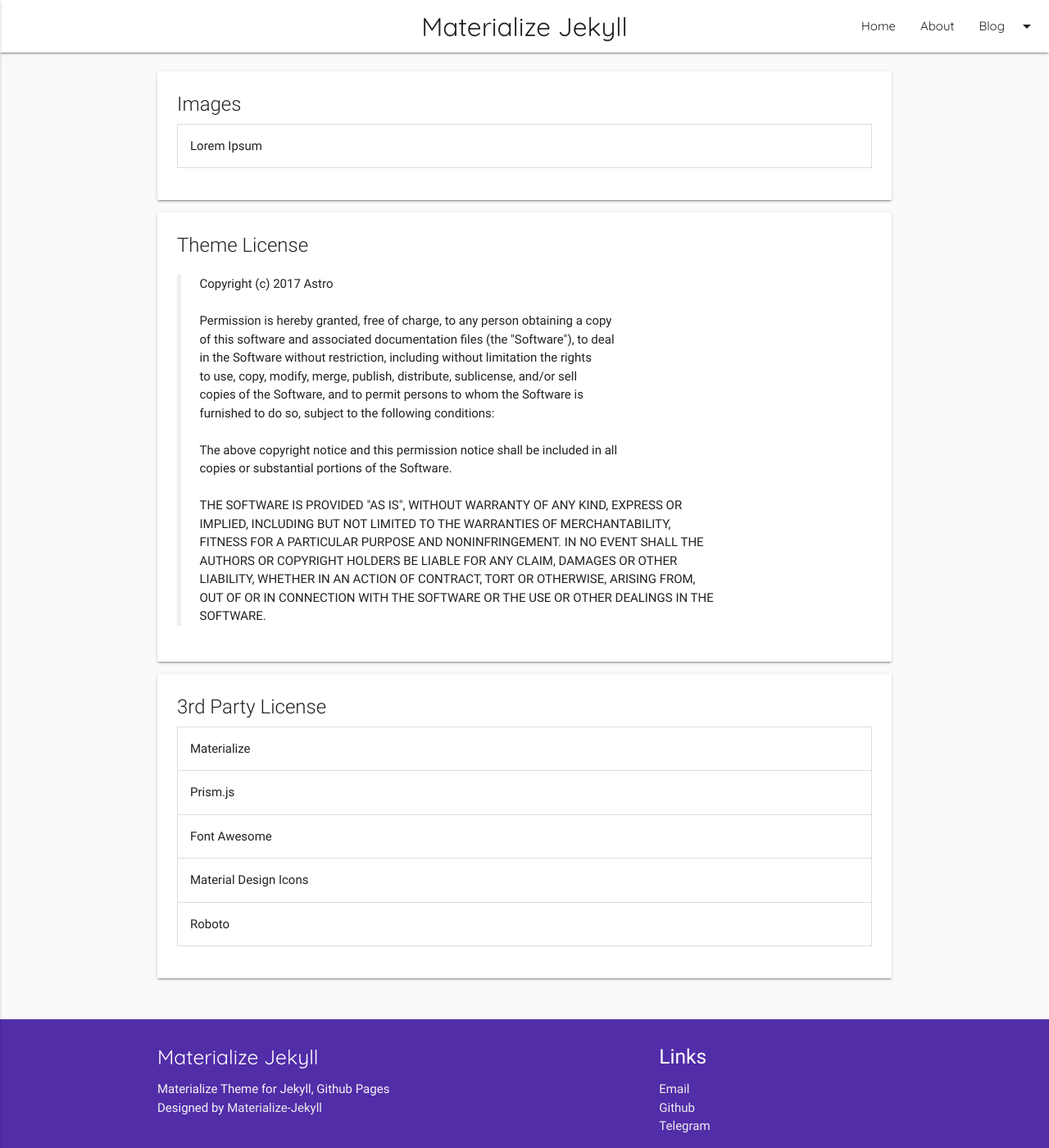
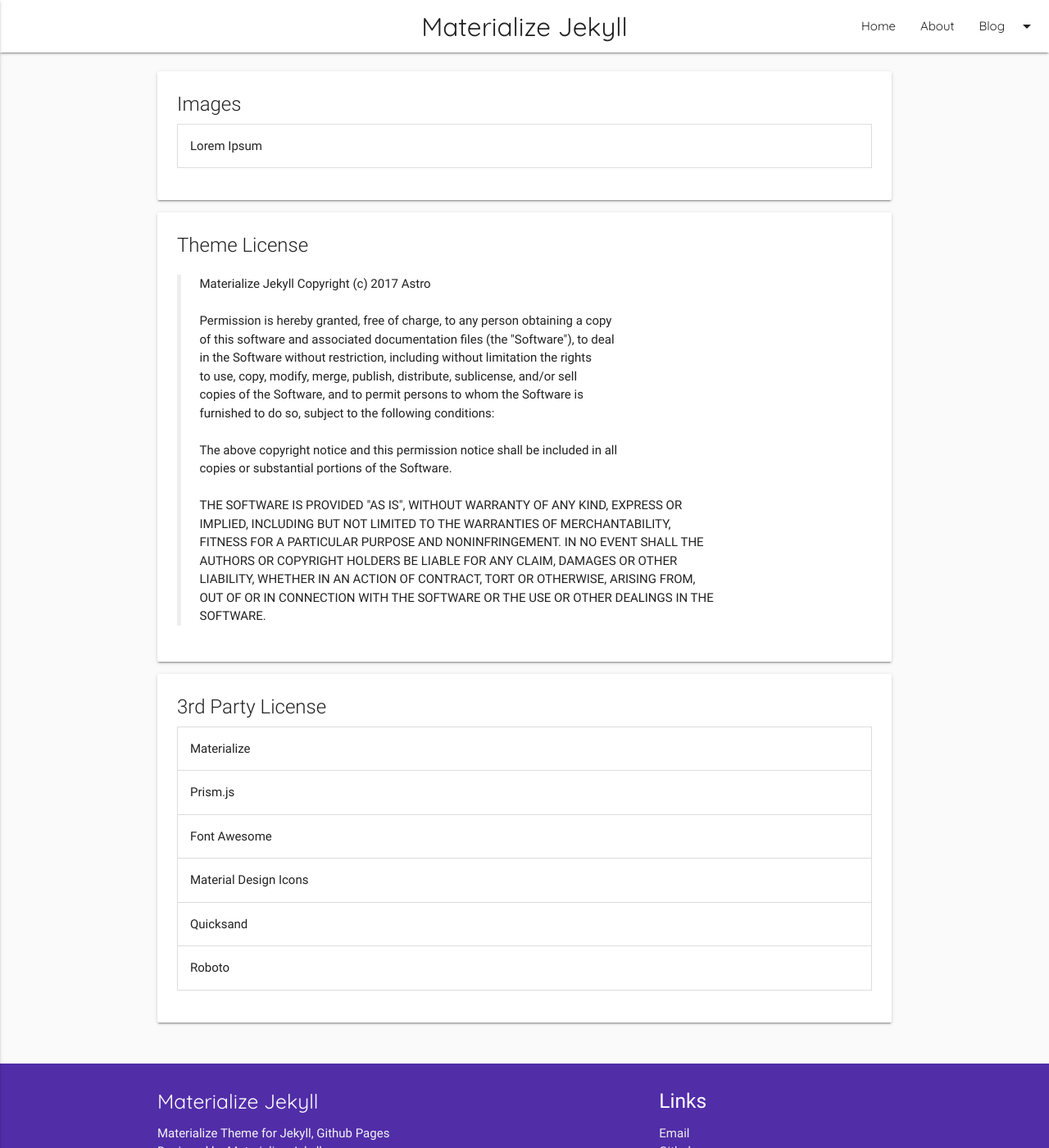
Before and after one commit to Astro36/materialize-jekyll, a Jekyll site: the page built from resources.html, in a window 1280 px wide and 1400 px high. Shown: the whole window at 82% size. Built offline with Jekyll 4.4.1, drawn with Linux system fonts in a browser that asks for light colours; nearby versions of some CDN libraries.

Commit message:
Update resources.html

```diff
--- a/resources.html
+++ b/resources.html
@@ -30,7 +30,8 @@
             <div class="card-content">
               <span class="card-title">Theme License</span>
               <blockquote>
-                Copyright (c) 2017 Astro<br>
+                Materialize Jekyll
+                Copyright (c) 2017  Astro<br>
                 <br> Permission is hereby granted, free of charge, to any person obtaining a copy<br> of this software and
                 associated documentation files (the "Software"), to deal<br> in the Software without restriction, including
                 without limitation the rights<br> to use, copy, modify, merge, publish, distribute, sublicense, and/or sell<br>                copies of the Software, and to permit persons to whom the Software is<br> furnished to do so, subject to
@@ -76,6 +77,12 @@
                   </div>
                 </li>
                 <li>
+                  <div class="collapsible-header">Quicksand</div>
+                  <div class="collapsible-body">
+                    <a href="https://fonts.google.com/specimen/Quicksand">Quicksand</a> is licensed under a <a href="http://scripts.sil.org/cms/scripts/page.php?site_id=nrsi&id=OFL_web">SIL OFL 1.1</a> by Andrew Paglinawan.
+                  </div>
+                </li>
+                <li>
                   <div class="collapsible-header">Roboto</div>
                   <div class="collapsible-body">
                     <a href="https://fonts.google.com/specimen/Roboto">Roboto</a> is licensed under an <a href="http://www.apache.org/licenses/LICENSE-2.0">Apache License 2.0</a> by Christian Robertson.
```
